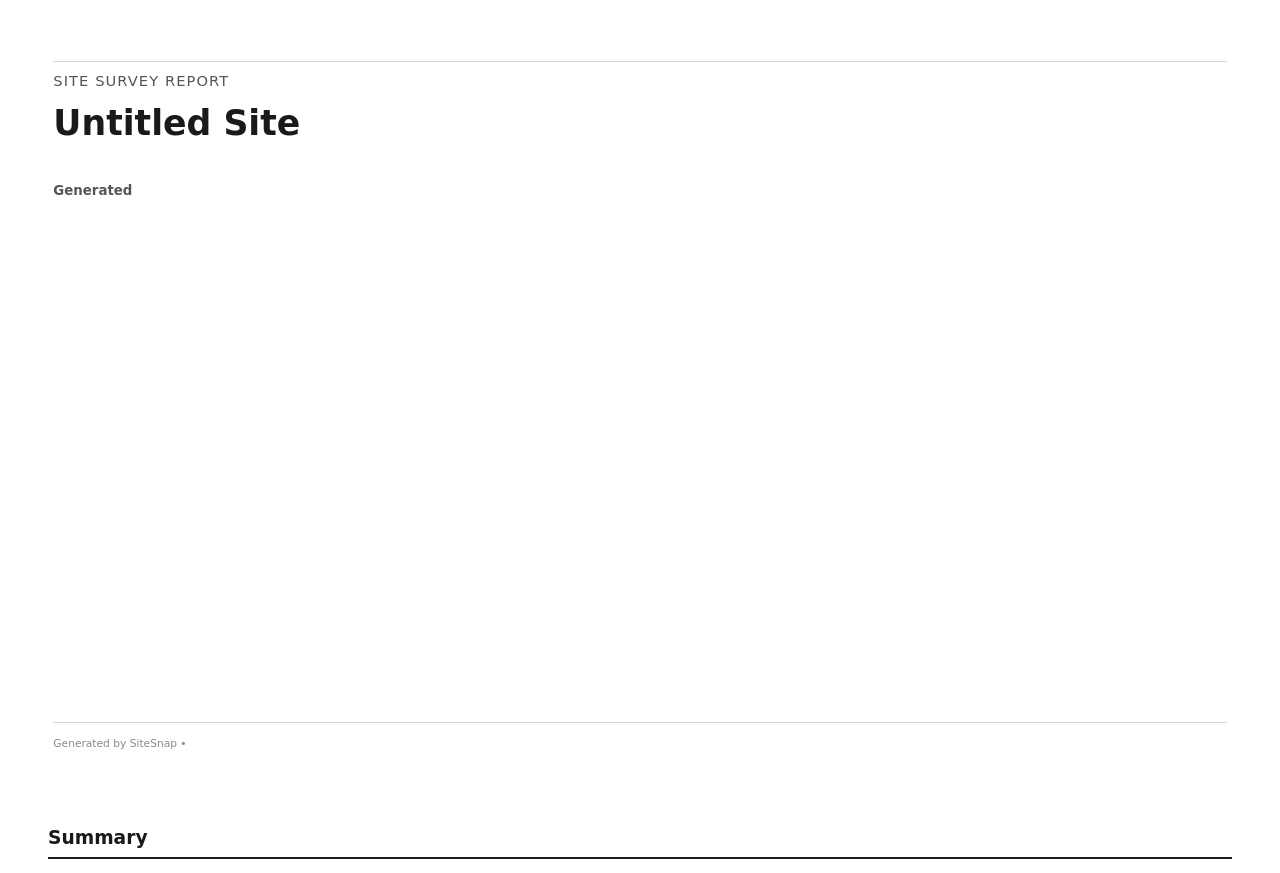
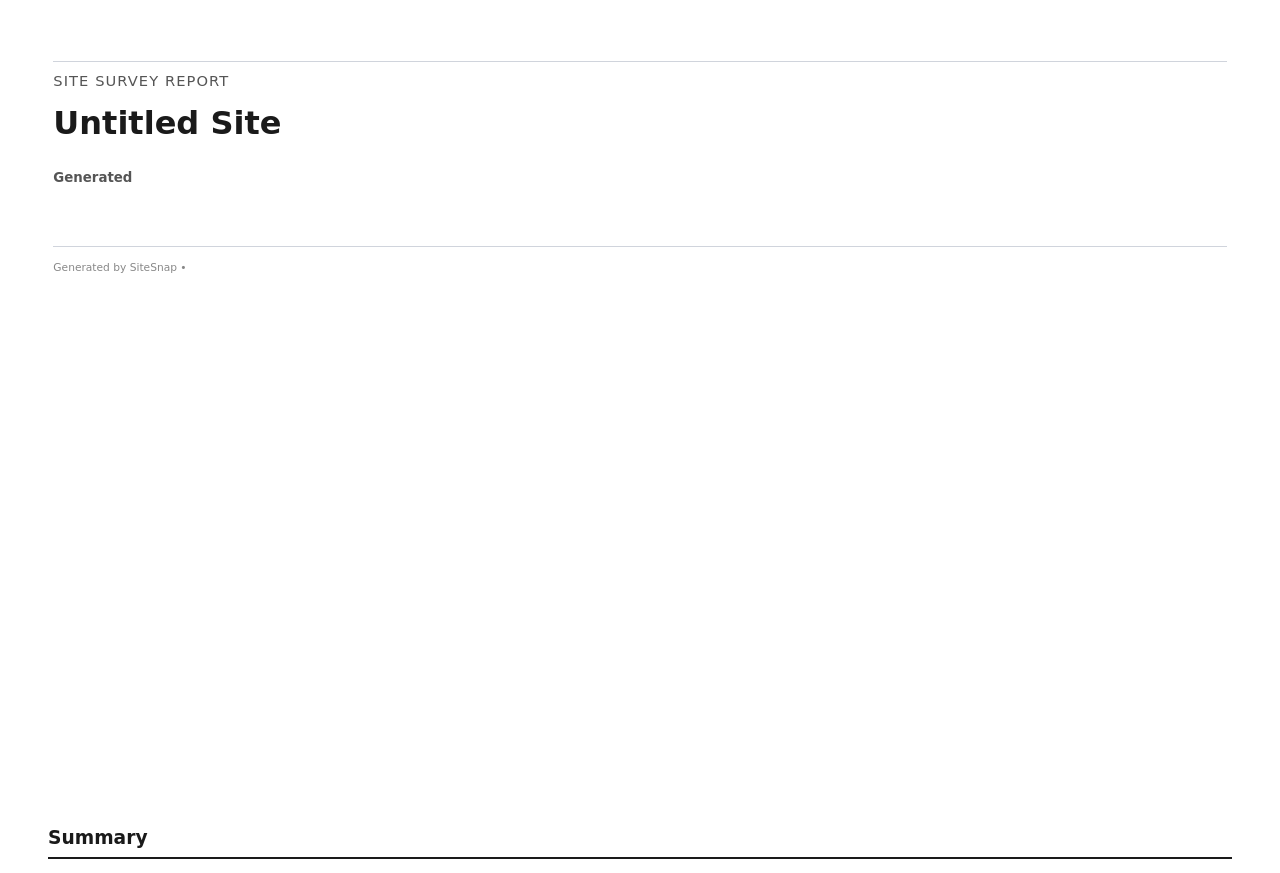
Before and after one commit to neilyboy/bits-sitesnap, a Python web app: template backend/app/templates/report.html in a window 1280 px wide. Shown: the top 873 px of the page. Run offline with Jinja, Linux system fonts and the light colour scheme; the template is opened without the code that fills it, so the values that code supplies are empty.

Commit message:
Fix long site title overlapping content below on PDF cover page
WeasyPrint has limited flexbox support. The cover page used a flex
column layout with justify-content: space-between and a flex: 1
inner container. When the business name (h1) was very long and wrapped
to multiple lines, WeasyPrint did not recalculate the flex container
heights correctly, causing the title text to overlap the address and
metadata below it.

Fix:
- Removed all flexbox from the cover page layout — replaced with
  simple block flow that WeasyPrint handles reliably
- Removed the .cover-main flex wrapper div entirely
- Added word-wrap: break-word and overflow-wrap: break-word to h1
  so very long words also break instead of overflowing
- Reduced h1 font size slightly (26pt → 24pt) and increased line
  height (1.2 → 1.25) for better wrapping
- Added margin-top: 40pt to the footer to push it toward the bottom
  of the page (replacing the flex space-between behavior)

Verified with a very long business name (90+ characters) — the title
now wraps cleanly across multiple lines and the address/metadata
below it render without any overlap.

Generated with [Devin](https://devin.ai)

Co-Authored-By: Devin <158243242+devin-ai-integration[bot]@users.noreply.github.com>

```diff
--- a/backend/app/templates/report.html
+++ b/backend/app/templates/report.html
@@ -25,37 +25,19 @@
     page-break-after: always;
     padding: 36pt 40pt;
     min-height: 100vh;
-    display: flex;
-    flex-direction: column;
-    justify-content: space-between;
   }
   .cover-header {
-    display: flex;
-    justify-content: space-between;
-    align-items: center;
     border-bottom: 1pt solid var(--border);
     padding-bottom: 10pt;
     margin-bottom: 6pt;
   }
   .cover-header .brand-logo svg { height: 24pt; width: auto; display: block; }
 
-  .cover-main {
-    flex: 1;
-    display: flex;
-    flex-direction: column;
-    justify-content: flex-start;
-  }
   .cover-site-logo {
     max-height: 80pt;
     max-width: 200pt;
     object-fit: contain;
     margin: 18pt 0 10pt;
-  }
-  .cover h1 {
-    font-size: 26pt;
-    margin: 0 0 8pt;
-    color: var(--text);
-    line-height: 1.2;
   }
   .cover .report-type {
     font-size: 11pt;
@@ -63,6 +45,14 @@
     letter-spacing: 0.8pt;
     text-transform: uppercase;
     margin-bottom: 8pt;
+  }
+  .cover h1 {
+    font-size: 24pt;
+    margin: 0 0 10pt;
+    color: var(--text);
+    line-height: 1.25;
+    word-wrap: break-word;
+    overflow-wrap: break-word;
   }
   .cover .address {
     font-size: 13pt;
@@ -80,7 +70,7 @@
     color: #888;
     border-top: 0.5pt solid var(--border);
     padding-top: 10pt;
-    margin-top: 10pt;
+    margin-top: 40pt;
   }
 
   /* ---- Summary ---- */
@@ -219,7 +209,6 @@
       <div class="brand-logo">{{ logo_svg|safe }}</div>
     </div>
 
-    <div class="cover-main">
     {% if site_logo_data_url %}
     <img src="{{ site_logo_data_url }}" alt="Site logo" class="cover-site-logo">
     {% endif %}
@@ -238,7 +227,6 @@
         {% if site.survey_date %}<tr><td class="k">Survey Date</td><td>{{ site.survey_date }}</td></tr>{% endif %}
         <tr><td class="k">Generated</td><td>{{ generated_at }}</td></tr>
       </table>
-      </div>
     </div>
   </div>
   <div class="footer">Generated by SiteSnap • {{ generated_at }}</div>
```
Lines whose indentation alone changed are shown as unchanged.
